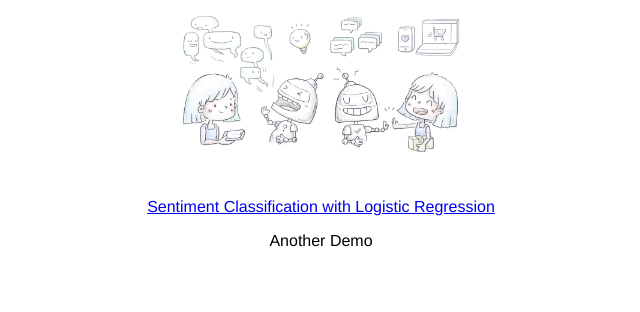
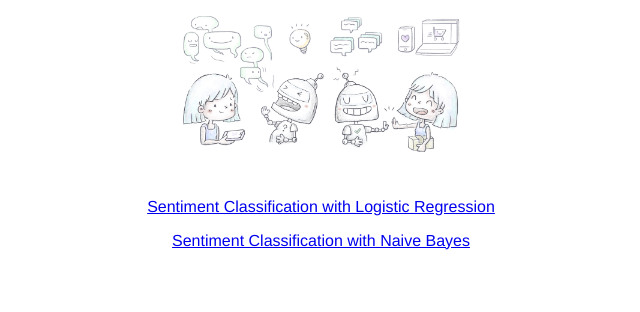
Before and after one commit to pinarkaymaz6/demo-archive, a Flask app: page / in a window 1280 px wide. Shown: the part 125-437 px from the top of the page, without its empty margins (319-959 px from the left). Run offline with Flask 2, Linux system fonts and the light colour scheme; parts of the project's set-up code (start-up, migrations or seed data) failed here and were passed over.

Commit message:
Add naive bayes page

```diff
--- a/archive/main.py
+++ b/archive/main.py
@@ -1,22 +1,31 @@
 import numpy as np
 import json
-from utils import predict_tweet
+from utils import predict_tweet, naive_bayes_predict
 from flask import Flask, render_template, request
 
 
 app = Flask(__name__)
 
+with open('freqs.npy', 'rb') as f:
+    freqs = np.load(f, allow_pickle=True)
+
 with open('theta.npy', 'rb') as f:
     theta = np.load(f)
 
-with open('freqs.npy', 'rb') as f:
-    freqs = np.load(f, allow_pickle=True)
 
+with open('loglikelihood.npy', 'rb') as f:
+    loglikelihood = np.load(f, allow_pickle=True)
+
+
+
+#Home
 
 @app.route('/')
 def root():
     return render_template('index.html')
 
+
+#Sentiment Analysis with Logistic Regression
 
 @app.route('/sentiment/logreg')
 def sentiment_logreg():
@@ -35,6 +44,21 @@ def get_sentiment_logreg():
     result = f"{sentiment} sentiment (Score: {score})"
     return result
 
+# Sentiment Analysis with Naive Bayes
+
+@app.route('/sentiment/naivebayes')
+def sentiment_naive_bayes():
+    return render_template('sentiment_naive_bayes.html')
+
+
+@app.route('/sentiment/naivebayes/result', methods=['POST'])
+def get_sentiment_naive_bayes():
+    tweet = json.loads(request.data)
+    p = naive_bayes_predict(tweet, 0, loglikelihood.item())
+    sentiment = "Positive" if p>=0 else "Negative"
+    result = f"{sentiment} sentiment (Score: {round(p, 4)})"
+    return result
+
 
 if __name__ == '__main__':
     app.run(host='127.0.0.1', port=8080, debug=True)
--- a/archive/static/script.js
+++ b/archive/static/script.js
@@ -2,6 +2,8 @@
 
 window.addEventListener('load', function () {
 
+
+    if (document.getElementById("submit")) {
         document.getElementById("submit").addEventListener("click", function (event) {
             const tweet = document.getElementById('input_tweet').value
             const url = "/sentiment/logreg/result"
@@ -12,7 +14,7 @@ window.addEventListener('load', function () {
                 },
                 body: JSON.stringify(tweet),
             })
-            .then((res)=> res.text())
+                .then((res) => res.text())
                 .then(function (data) {
 
                     document.getElementById('result').innerText = data
@@ -21,4 +23,28 @@ window.addEventListener('load', function () {
                     console.log("Poor girl")
                 });
         });
+    }
+
+
+    if (document.getElementById("submit_nb")) {
+        document.getElementById("submit_nb").addEventListener("click", function (event) {
+            const tweet = document.getElementById('input_tweet_nb').value
+            const url = "/sentiment/naivebayes/result"
+            fetch(url, {
+                method: 'POST',
+                headers: {
+                    'Content-Type': 'application/json',
+                },
+                body: JSON.stringify(tweet),
+            })
+                .then((res) => res.text())
+                .then(function (data) {
+
+                    document.getElementById('result_nb').innerText = data
+                })
+                .catch(function (error) {
+                    console.log("Poor girl")
                 });
+    });
+    }
+});
--- a/archive/templates/index.html
+++ b/archive/templates/index.html
@@ -14,7 +14,7 @@
     <img src="{{ url_for('static', filename='images/demo.png') }}" class="image"/> </a>
     <br></br>
     <p><a href="{{ url_for('sentiment_logreg') }}">Sentiment Classification with Logistic Regression</a></p>
-    <p>Another Demo</p>
+    <p><a href="{{ url_for('sentiment_naive_bayes') }}">Sentiment Classification with Naive Bayes</a></p>
 
 </body>
 
```
Also changed, not shown: archive/templates/sentiment_naive_bayes.html (added, +26 -0 lines), archive/utils.py (+11 -0 lines). Lines whose indentation alone changed are shown as unchanged.
